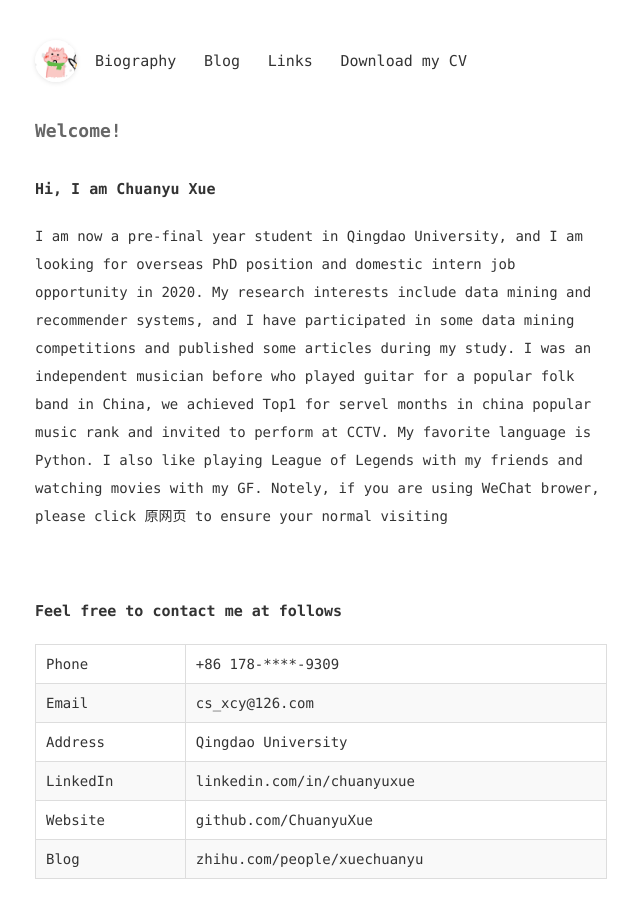
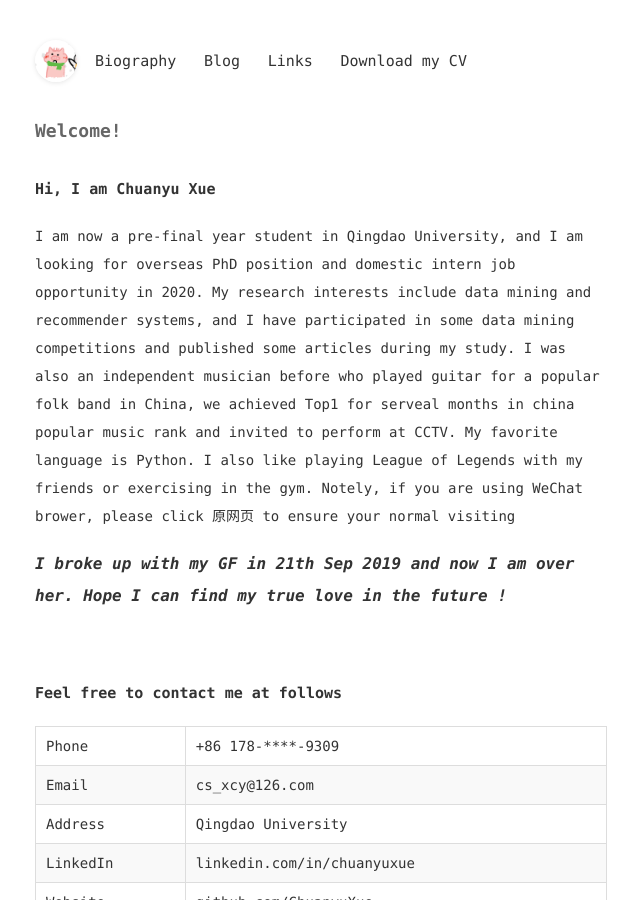
Before and after one commit to ChuanyuXue/profile, a Jekyll site: the page built from index.html, in a window 1280 px wide and 900 px high. Shown: the whole window, without its empty margins (319-959 px from the left). Built offline with Jekyll 4.4.1, drawn with Linux system fonts in a browser that asks for light colours.

Commit message:
Update index.html

```diff
--- a/index.html
+++ b/index.html
@@ -8,7 +8,12 @@ js: [blog.js]
 	Hi, I am Chuanyu Xue
 </h3>
 <p>
-	I am now a pre-final year student in Qingdao University, and I am looking for&nbsp;<span>overseas</span> PhD position and domestic&nbsp;intern job opportunity in 2020. My research interests include data mining and recommender systems, and I have participated in some data mining competitions and published some articles during my study. I was an independent musician before who played guitar for a popular folk band in China, we achieved Top1 for servel months in china popular music rank and invited to perform at CCTV. My favorite language is Python. I also like playing League of Legends with my friends and watching movies with my GF.  Notely, if you are using WeChat brower, please click 原网页 to ensure your normal visiting&nbsp;
+	I am now a pre-final year student in Qingdao University, and I am looking for&nbsp;<span>overseas</span> PhD position and domestic&nbsp;intern job opportunity in 2020. My research interests include data mining and recommender systems, and I have participated in some data mining competitions and published some articles during my study. I was also an independent musician before who played guitar for a popular folk band in China, we achieved Top1 for serveal months in china popular music rank and invited to perform at CCTV. My favorite language is Python. I also like playing League of Legends with my friends or exercising in the gym.  Notely, if you are using WeChat brower, please click 原网页 to ensure your normal visiting
+</p>
+<p>
+</p>
+<p>
+	<strong><span style="font-size:16px;"><em>I broke up with my GF in 21th </em></span></strong><strong><span style="font-size:16px;"><em>Sep 2019 and now I am over her. Hope I can find my true love in the future !</em></span></strong><strong><span style="font-size:16px;"><em>&nbsp;</em></span></strong>
 </p>
 <h3>
 	<br />
```
